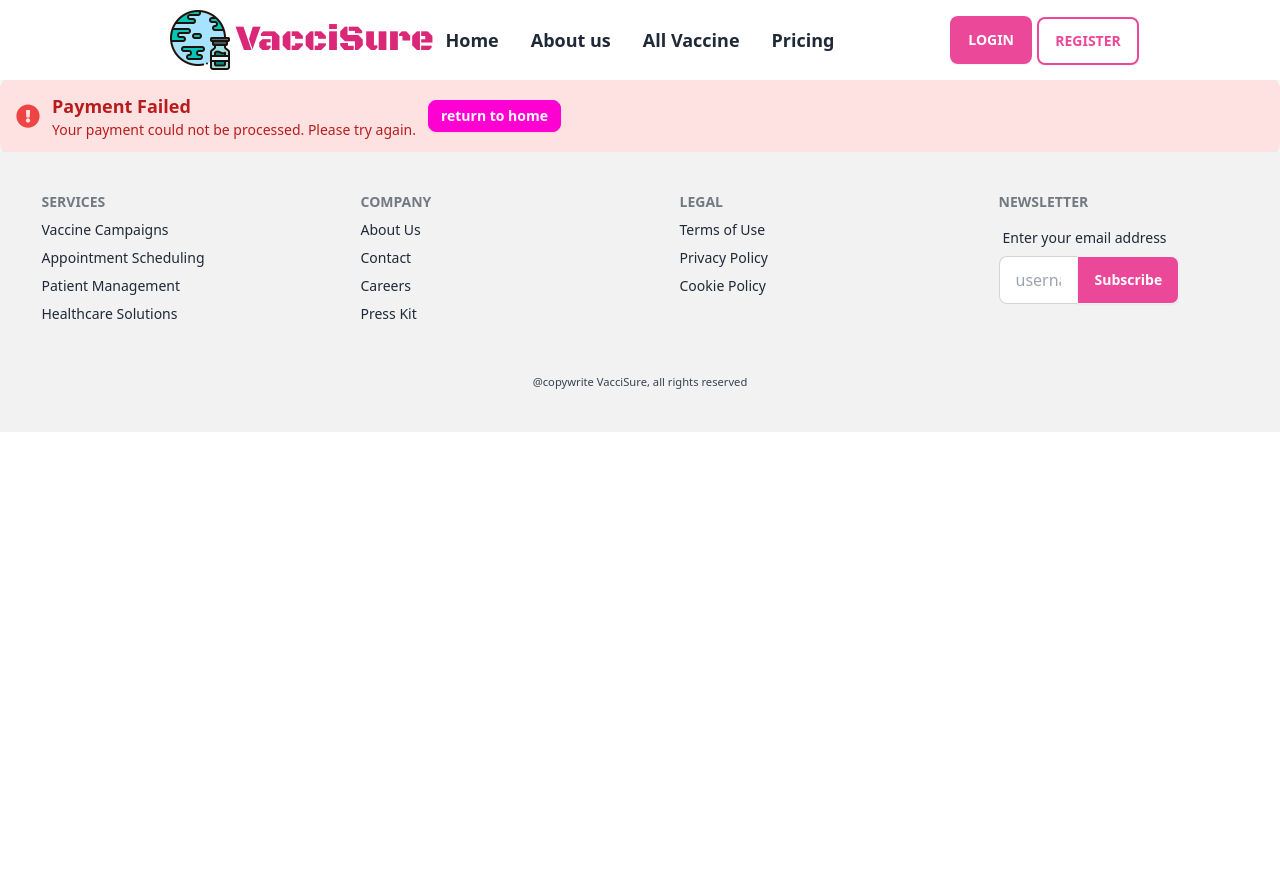
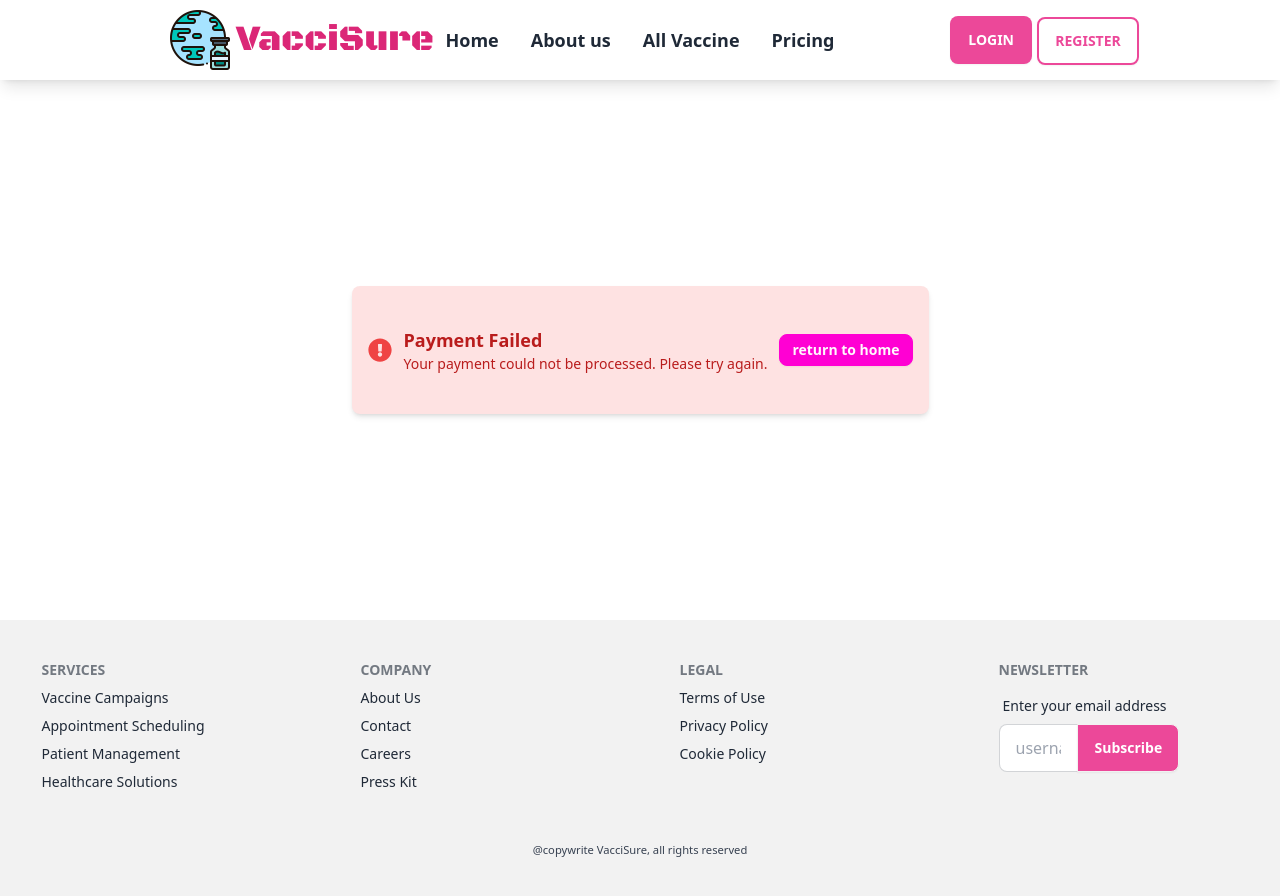
Before and after one commit to arman1211/Vaccination-Management-FrontEnd, a React (Vite) app: page /pricing/failed/1 in a window 1280 px wide. Shown: the top 896 px of the page. Before the commit the page ends 800 px from the top, so only its background shows below. Built offline with nearby package versions, Linux system fonts and the light colour scheme; a web font is replaced by a local one.

Commit message:
failed and canceled payment page added

```diff
--- a/src/pages/Pricing/CanceledPayment.jsx
+++ b/src/pages/Pricing/CanceledPayment.jsx
@@ -2,7 +2,8 @@ import { FaTimesCircle } from "react-icons/fa";
 
 const CanceledPayment = () => {
   return (
-    <div className="flex items-center space-x-3 bg-gray-100 text-gray-700 px-4 py-3 rounded-lg shadow-md">
+    <div className="flex min-h-[540px] justify-center m-auto">
+      <div className="flex items-center m-auto space-x-3 h-32 bg-gray-100 text-gray-700 px-4 py-3 rounded-lg shadow-md">
         <FaTimesCircle className="text-gray-500" size={24} />
         <div>
           <h3 className="font-semibold text-lg">Payment Canceled</h3>
@@ -14,6 +15,7 @@ const CanceledPayment = () => {
           return to home
         </a>
       </div>
+    </div>
   );
 };
 
--- a/src/pages/Pricing/FailedPayment.jsx
+++ b/src/pages/Pricing/FailedPayment.jsx
@@ -2,7 +2,8 @@ import { FaExclamationCircle } from "react-icons/fa";
 
 const FailedPayment = () => {
   return (
-    <div className="flex items-center space-x-3 bg-red-100 text-red-700 px-4 py-3 rounded-lg shadow-md">
+    <div className="min-h-[540px] flex justify-center m-auto">
+      <div className="flex items-center space-x-3 m-auto h-32 bg-red-100 text-red-700 px-4 py-3 rounded-lg shadow-md">
         <FaExclamationCircle className="text-red-500" size={24} />
         <div>
           <h3 className="font-semibold text-lg">Payment Failed</h3>
@@ -14,6 +15,7 @@ const FailedPayment = () => {
           return to home
         </a>
       </div>
+    </div>
   );
 };
 
```
Lines whose indentation alone changed are shown as unchanged.
